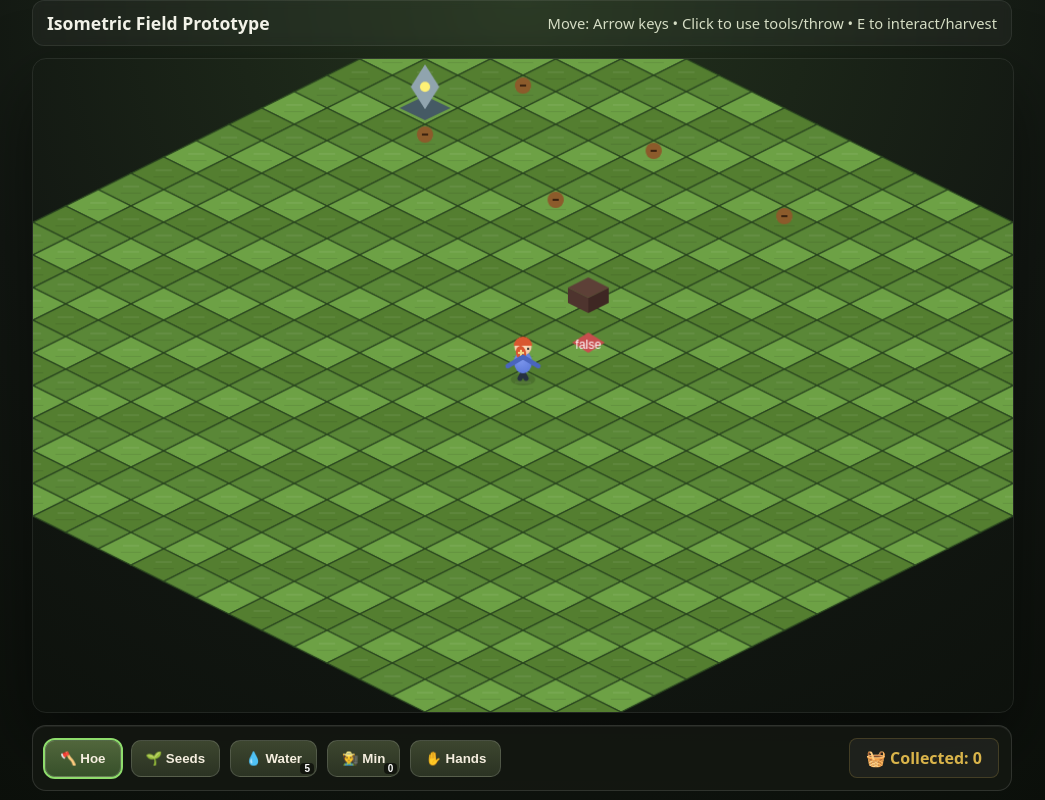
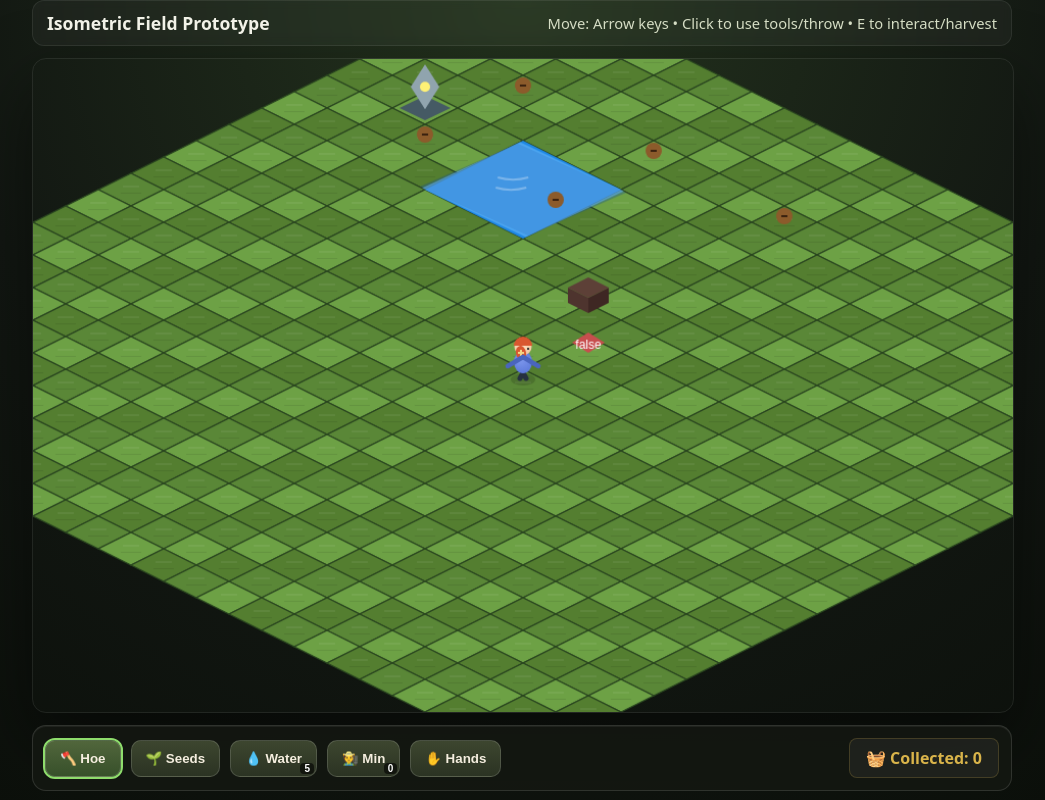
Before and after one commit to Beanminchild/TestGame, a website built with Vite: page workingIndex.html in a window 1280 px wide. Shown: the whole page, without its empty margins (118-1163 px from the left). Built offline with nearby package versions, Linux system fonts and the light colour scheme.

Commit message:
add basic pond function

```diff
--- a/src/constants.js
+++ b/src/constants.js
@@ -25,7 +25,12 @@ export const DOMINION_COL = 2;
 export const DOMINION_ROW = 5;
 export const DOMINION_INTERACTION_RADIUS = 1.5;
 
+export const WATER_POND_COL = 5;
+export const WATER_POND_ROW = 5;
+export const WATER_POND_INTERACTION_RADIUS = 1.5;
 
+export const WATER_CAN_MAX = 7;
+export const REFILL_RATE_MS = 400;
 
 export const TOOL_TYPES = {
   HOE: "hoe",
--- a/src/game.js
+++ b/src/game.js
@@ -12,7 +12,9 @@ import {
   tryHarvestCrop,
   tryTakeCropFromMin,
   tryDepositCrop,
-  tryDepositToDominion
+  tryDepositToDominion,
+  tryInteractWithPond
+
 } from "./interactions.js";
 import { TOOL_TYPES } from "./constants.js";
 
@@ -158,7 +160,7 @@ function loop(timestamp) {
   lastFrameTime = timestamp;
 
   updateCharacterFromControls(character, keys, deltaMs);
-  updateWorld(world, deltaMs);
+  updateWorld(world, deltaMs, character);
   updateMins(character, mins, button, world);
 
   if (keys.has("KeynotE") || keys.has("Space")) {
@@ -166,6 +168,10 @@ function loop(timestamp) {
 
     if (!interacted) {
       interacted = tryDepositToDominion(character, world.dominion, world, mins);
+    }
+    // Add Pond interaction check
+    if (!interacted) {
+      interacted = tryInteractWithPond(character, world);
     }
 
     if (!interacted) {
--- a/src/interactions.js
+++ b/src/interactions.js
@@ -21,6 +21,12 @@ import {
   DOMINION_COL,
   DOMINION_ROW,
   DOMINION_INTERACTION_RADIUS,
+  WATER_CAN_MAX,
+  REFILL_RATE_MS,
+  WATER_POND_COL,
+  WATER_POND_ROW,
+  WATER_POND_INTERACTION_RADIUS
+
 
 } from "./constants.js";
 
@@ -79,12 +85,34 @@ export function createWorld() {
     button: createButton(),
     box: createBox(),
     dominion: createDominion(),
+    pond: { col: WATER_POND_COL, row: WATER_POND_ROW },
     mins,
     tiles,
     selectedTool: TOOL_TYPES.HOE,
     cropsCollected: 0,
-    waterCanFillAmount: 5
+    waterCanFillAmount: 5,
+    isRefillingWater: false,
+    refillTimer: 0
   };
+}
+
+
+// Logic to check if player can start refilling
+export function tryInteractWithPond(character, world) {
+  if (world.selectedTool !== TOOL_TYPES.WATERING_CAN) return false;
+  if (world.waterCanFillAmount >= WATER_CAN_MAX) return false;
+
+  // Pond center (for a 4x4 pond starting at COL, ROW)
+  const pondCenterX = WATER_POND_COL + 1.5;
+  const pondCenterY = WATER_POND_ROW + 1.5;
+  const distance = Math.hypot(character.col - pondCenterX, character.row - pondCenterY);
+
+  // Interaction check (radius + pond half-width)
+  if (distance <= WATER_POND_INTERACTION_RADIUS + 2) {
+    world.isRefillingWater = true;
+    return true;
+  }
+  return false;
 }
 
 function moveToward(min, targetCol, targetRow, speed = 0.12) {
@@ -411,7 +439,7 @@ export function useToolAtCursor(world, cursor) {
   }
 
   if (world.selectedTool === TOOL_TYPES.WATERING_CAN) {
-    if (tile.planted) {
+    if (tile.planted && !tile.watered && world.waterCanFillAmount > 0) {
       tile.watered = true;
       world.waterCanFillAmount-=1;
 
@@ -423,11 +451,13 @@ export function useToolAtCursor(world, cursor) {
   return false;
 }
 
-export function updateWorld(world, deltaMs) {
+export function updateWorld(world, deltaMs, character) {
+  // 1. Handle Crop Growth
   for (let row = 0; row < rows; row++) {
     for (let col = 0; col < cols; col++) {
       const tile = world.tiles[row][col];
       if (!tile.planted || !tile.watered || tile.stage === PLANT_STAGES.CROP) continue;
+
       tile.growth += deltaMs;
       if (tile.growth >= tile.growDuration) {
         tile.stage = PLANT_STAGES.CROP;
@@ -438,4 +468,28 @@ export function updateWorld(world, deltaMs) {
       }
     }
   }
+
+  // 2. Handle Water Refill Logic (Moved outside the loops)
+  if (world.isRefillingWater && character) {
+    const pondCenterX = WATER_POND_COL + 1.5;
+    const pondCenterY = WATER_POND_ROW + 1.5;
+    const distance = Math.hypot(character.col - pondCenterX, character.row - pondCenterY);
+
+    // Stop refilling if player moves away or switches tools
+    if (distance > WATER_POND_INTERACTION_RADIUS + 2 || world.selectedTool !== TOOL_TYPES.WATERING_CAN) {
+      world.isRefillingWater = false;
+      world.refillTimer = 0;
+    } else {
+      world.refillTimer += deltaMs;
+      if (world.refillTimer >= REFILL_RATE_MS) {
+        if (world.waterCanFillAmount < WATER_CAN_MAX) {
+          world.waterCanFillAmount++;
+          world.refillTimer = 0;
+        } else {
+          world.isRefillingWater = false;
+          world.refillTimer = 0;
+        }
+      }
+    }
+  }
 }
--- a/src/render.js
+++ b/src/render.js
@@ -160,6 +160,64 @@ export function drawDominion(ctx, dominion, camera) {
 
   ctx.restore();
 }
+
+export function drawWaterPond(ctx, pond, camera) {
+  if (!pond) return;
+  const c = pond.col;
+  const r = pond.row;
+  const size = 2; // 4x4 pond
+
+  const time = Date.now() / 1000;
+
+  ctx.save();
+
+  // Base Water Layer
+  const pTop = isoToScreen(c, r, camera);
+  const pRight = isoToScreen(c + size, r, camera);
+  const pBottom = isoToScreen(c + size, r + size, camera);
+  const pLeft = isoToScreen(c, r + size, camera);
+
+  ctx.beginPath();
+  ctx.moveTo(pTop.x, pTop.y - TILE_H / 2);
+  ctx.lineTo(pRight.x + TILE_W / 2, pRight.y);
+  ctx.lineTo(pBottom.x, pBottom.y + TILE_H / 2);
+  ctx.lineTo(pLeft.x - TILE_W / 2, pLeft.y);
+  ctx.closePath();
+  ctx.fillStyle = "#1e88e5";
+  ctx.fill();
+
+  // Moving "Squiggly" Ripple Effect
+  for (let i = 0; i < 3; i++) {
+    const shiftX = Math.sin(time + i) * 5;
+    const shiftY = Math.cos(time * 0.8 + i) * 3;
+
+    ctx.beginPath();
+    // Offset each point slightly to create a moving wavy shape
+    ctx.moveTo(pTop.x + shiftX, pTop.y - TILE_H / 2 + shiftY);
+    ctx.lineTo(pRight.x + TILE_W / 2 - shiftX, pRight.y + shiftY);
+    ctx.lineTo(pBottom.x - shiftX, pBottom.y + TILE_H / 2 - shiftY);
+    ctx.lineTo(pLeft.x - TILE_W / 2 + shiftX, pLeft.y - shiftY);
+    ctx.closePath();
+
+    ctx.fillStyle = i % 2 === 0 ? "rgba(100, 181, 246, 0.4)" : "rgba(13, 71, 161, 0.3)";
+    ctx.fill();
+  }
+
+  // White "Specular" Ripples
+  ctx.strokeStyle = "rgba(255, 255, 255, 0.3)";
+  ctx.lineWidth = 2;
+  for (let j = 0; j < 2; j++) {
+    const rx = pTop.x + Math.sin(time + j * 2) * 20;
+    const ry = pTop.y + 20 + j * 10;
+    ctx.beginPath();
+    ctx.moveTo(rx - 15, ry);
+    ctx.quadraticCurveTo(rx, ry + Math.sin(time * 2) * 5, rx + 15, ry);
+    ctx.stroke();
+  }
+
+  ctx.restore();
+}
+
 
 function buildSpriteFrame(directionIndex, frameIndex) {
   const sprite = document.createElement("canvas");
@@ -405,6 +463,7 @@ export function drawScene(ctx, canvas, character, spriteBank, camera, button, mi
 
   drawBox(ctx, world.box, camera);
   drawDominion(ctx, world.dominion, camera);
+  drawWaterPond(ctx, world.pond, camera);
   drawButton(ctx, button, camera);
 
   for (const min of mins) {
```
Also changed, not shown: index.html (+1 -1 lines), src/character.js (+11 -1 lines).
